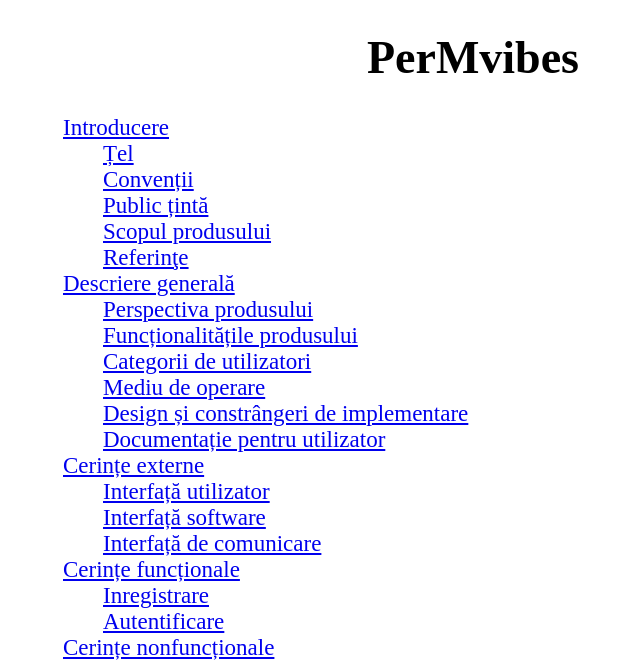
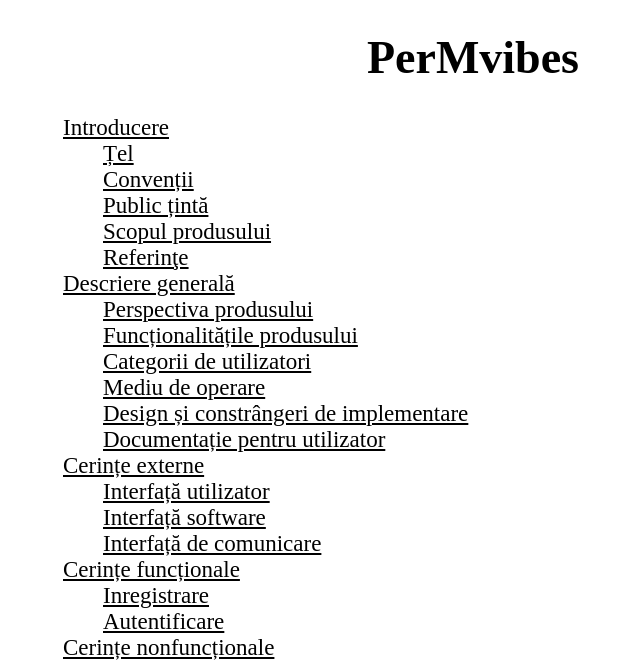
Before and after one commit to NicsanRalucaM/Perfume-Web-Manager, a PHP site: page /doc.html in a window 1280 px wide. Shown: the top 662 px of the page, without its empty margins (167-807 px from the left). Run offline with PHP 8.4, Linux system fonts and the light colour scheme.

Commit message:
Update doc.css

```diff
--- a/Documentatie/doc.css
+++ b/Documentatie/doc.css
@@ -28,3 +28,8 @@ h2 {
 body > h1{
     text-align: center;
 }
+
+a
+{
+    color: #000000;
+}
```
